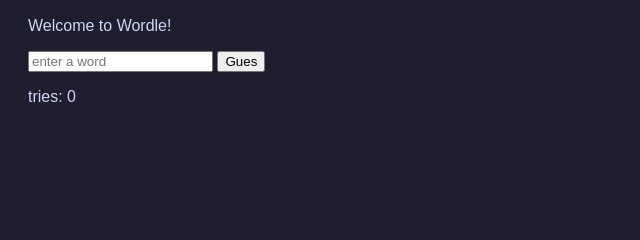
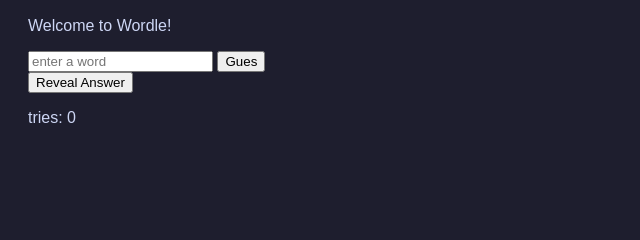
Before and after one commit to oboyle3/keep-at-it, a Django app: page /wordle/ in a window 1280 px wide. Shown: the part 125-365 px from the top of the page, without its empty margins (0-640 px from the left). Run offline with Django 5.2, Linux system fonts and the light colour scheme.

Commit message:
reveal answer button

```diff
--- a/templates/wordle/index.html
+++ b/templates/wordle/index.html
@@ -21,11 +21,19 @@
         <input type="text" name="guess" placeholder="enter a word">
         <button type="submit">Gues</button>
     </form>
+    <form method="POST">
+        {% csrf_token %}
+        <button type="submit" name="action" value="reveal">
+         Reveal Answer
+        </button>
+    </form>
     {{ message_to_user }}
 
     <p> {{ message_of_correct_letter }}</p>
     <p>{{  message_of_user_win  }}</p>
     <p1>{{ letters_in }}</p1>
     <p2>tries: {{ tries }}</p2>
+    <p3>{{ message_of_reveal }}</p3>
+
 </body>
 </html>
--- a/wordle/views.py
+++ b/wordle/views.py
@@ -13,33 +13,39 @@
     message_of_correct_letter = ""#avoid being returned every time
     message_of_user_win = ""
     letters_in= ""
+    message_of_reveal = ""
 
     # count_user_tries = 0
     if request.method == "POST":
-        guess = request.POST.get("guess")
-        print(f"guess = {guess}")
-        check_len = check_user_input_length(guess)
-        if check_len:
-            request.session["tries"] += 1
-        #send message to user if not 5 letters
+        action = request.POST.get("action")
+        if action == "reveal":
+            message_of_reveal = rand_word
+        else:
+            guess = request.POST.get("guess")
+            #action = request.POST.get("action")
+            print(f"guess = {guess}")
+            check_len = check_user_input_length(guess)
+            if check_len:
+                request.session["tries"] += 1
+            #send message to user if not 5 letters
 
-        if not check_len:
-            message_to_user = "Cmon man, must be 5 letters"
-        print(check_len)
-        if check_len:
-            if guess == rand_word:
-                print("you win, Congrats!")
-                message_of_user_win = "you win, Congrats!"
+            if not check_len:
+                message_to_user = "Cmon man, must be 5 letters"
+            print(check_len)
+            if check_len:
+                if guess == rand_word:
+                    print("you win, Congrats!")
+                    message_of_user_win = "you win, Congrats!"
 
-            else:
-                print("you didn't get it right")
-                #check if there are any simlar letters
-                print(f"check what miss {check_whats_missing(guess,rand_word)}")
-                message_of_correct_letter = check_whats_missing(guess, rand_word)
+                else:
+                    print("you didn't get it right")
+                    #check if there are any simlar letters
+                    print(f"check what miss {check_whats_missing(guess,rand_word)}")
+                    message_of_correct_letter = check_whats_missing(guess, rand_word)
 
-                print(f"correct letters: {message_of_correct_letter}")
-                print(f"message_of_correct_letter - {message_of_correct_letter}")
-                letters_in = letters_in_correst_postion_check(guess,rand_word)
+                    print(f"correct letters: {message_of_correct_letter}")
+                    print(f"message_of_correct_letter - {message_of_correct_letter}")
+                    letters_in = letters_in_correst_postion_check(guess,rand_word)
 
 
 
@@ -52,6 +58,12 @@
         "message_of_user_win": message_of_user_win,
         "letters_in": letters_in,
         "tries": request.session["tries"],
+        "message_of_reveal": message_of_reveal,
 
         }
 )
+
+# if action == "reveal":
+#     # Show the answer to the user
+# else:
+#     # Process the user's guess
```
